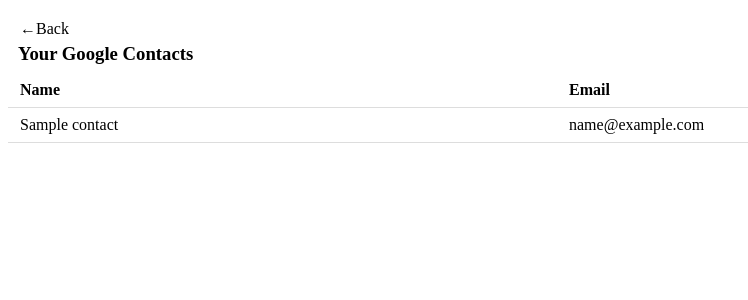
After one commit to Seth21C8/Login-FastAPI-Test, a FastAPI app: template templates/contacts.html in a window 1280 px wide. The commit adds this page. Shown: the top 300 px of the page, without its empty margins (0-748 px from the left). Run offline with FastAPI, Linux system fonts and the light colour scheme; the template is opened without the code that fills it: most values are stand-ins (such as "Sample title", 1, 10 or a date in 2020).

Commit message:
forgot to git add

```diff
--- a/main.py
+++ b/main.py
@@ -23,8 +23,9 @@
     client_id=os.getenv("GOOGLE_CLIENT_ID"),
     client_secret=os.getenv("GOOGLE_CLIENT_SECRET"),
     server_metadata_url="https://accounts.google.com/.well-known/openid-configuration",
-    client_kwargs={"scope": "openid email profile"},
+    client_kwargs={"scope": "openid email profile https://www.googleapis.com/auth/contacts.readonly"},
 )
+
 @app.get("/", response_class = HTMLResponse)
 async def read_root(request: Request):
     user = request.session.get("user")
@@ -34,6 +35,7 @@
 async def login(request: Request):
     redirect_uri = request.url_for("auth")
     return await oauth.google.authorize_redirect(request, redirect_uri)
+
 #profile
 @app.get("/profile")
 async def profile(request: Request):
@@ -41,13 +43,36 @@
     if not user:
         return RedirectResponse(url = "/")
     return templates.TemplateResponse("profile.html", {"request": request, "user": user})
+
+#Contacts
+@app.get("/contacts", response_class=HTMLResponse)
+async def contacts(request: Request):
+    token = request.session.get("token")
+    if not token:
+        return RedirectResponse(url = "/login")
+    resp = await oauth.google.get(
+        "https://people.googleapis.com/v1/people/me/connections",
+        params = {"personFields": "names,emailAddresses"},
+        token = token,
+    )
+
+    data = resp.json()
+    contacts = []
+    for person in data.get("connections", []):
+        name = person.get("names", [{}])[0].get("displayName", "Unknown")
+        email = person.get("emailAddresses", [{}])[0].get("value", "No Email")
+        contacts.append({"name": name, "email": email})
+    return templates.TemplateResponse("contacts.html", {"request": request, "contacts": contacts})
+
 #After google Login
 @app.get("/auth/callback")
 async def auth(request: Request):
     token = await oauth.google.authorize_access_token(request)
     user = token.get("userinfo")
     request.session["user"] = user
+    request.session["token"] = token
     return RedirectResponse(url = "/")
+
 
 @app.get("/logout")
 async def logout(request: Request):
--- /dev/null
+++ b/static/CSS/contactsStyle.css
@@ -0,0 +1,20 @@
+.Back{
+    position: absolute;
+    top: 20px;
+    left: 20px;
+    text-decoration: none;
+    color: black;
+}
+.head{
+    margin: 43px 10px 8px 10px;
+}
+table {
+  border-collapse: collapse;
+  width: 100%;
+}
+
+th, td {
+  padding: 8px 12px;
+  border-bottom: 1px solid #ddd;
+  text-align: left;
+}
--- /dev/null
+++ b/templates/contacts.html
@@ -0,0 +1,30 @@
+<!DOCTYPE html>
+<html lang="en">
+<head>
+    <meta charset="UTF-8">
+    <meta name="viewport" content="width=device-width, initial-scale=1.0">
+    <title>Google Contacts</title>
+    <link rel = "stylesheet" href = "/static/CSS/contactsStyle.css">
+</head>
+<body>
+    <a href = "/" class = "Back">&larr;Back</a>
+
+    <div>
+        <h3 class = "head">Your Google Contacts</h3>
+    </div>
+
+    <table>
+    <tr>
+        <th>Name</th>
+        <th>Email</th>
+    </tr>
+    {% for c in contacts %}
+    <tr>
+        <td>{{ c.name }}</td>
+        <td>{{ c.email }}</td>
+    </tr>
+    {% endfor %}
+    </table>
+
+</body>
+</html>
--- a/templates/index.html
+++ b/templates/index.html
@@ -10,15 +10,19 @@
     <div class = "greeting">
         {% if not user %}
             <p>Hello Guest</p>
+            <p>Please log in to access Google Drive and Contacts.</p>
         {% else %}
             <p>Hello {{ user['name'] }}</p>
+            <a href="/contacts" class = "loginbtn">View Contacts</a>
         {% endif %}
     </div>
 
+    <!--check for login-->
     {% if not user %}
         <input type = "checkbox" id = "toggle-form">
     {% endif %}
 
+    <!--Top part of page-->
     <div class = "Topbar">
         <div class = "login-container">
         {% if not user %}
@@ -28,6 +32,7 @@
             <a href="/profile">
                 <img src="{{ user['picture'] }}" alt="Profile picture" class = "Profile-index">
             </a>
+
         {% endif %}
         </div>
     </div>
--- a/templates/profile.html
+++ b/templates/profile.html
@@ -8,8 +8,7 @@
 </head>
 <body>
     <a href="/" class = "Back">&larr;Back</a>
-    <!-- <h1>Hello {{ user.name }}!</h1> -->
-<!-- <p>Email: {{ user.email }}</p> -->
+
     <div class = "Profile-box">
         <img src="{{ user.picture }}" alt="profile picture" class = "Profile"><br>
         <h2 class = "user-name">{{ user.name }}</h2>
```
Also changed, not shown: 4 other files.
